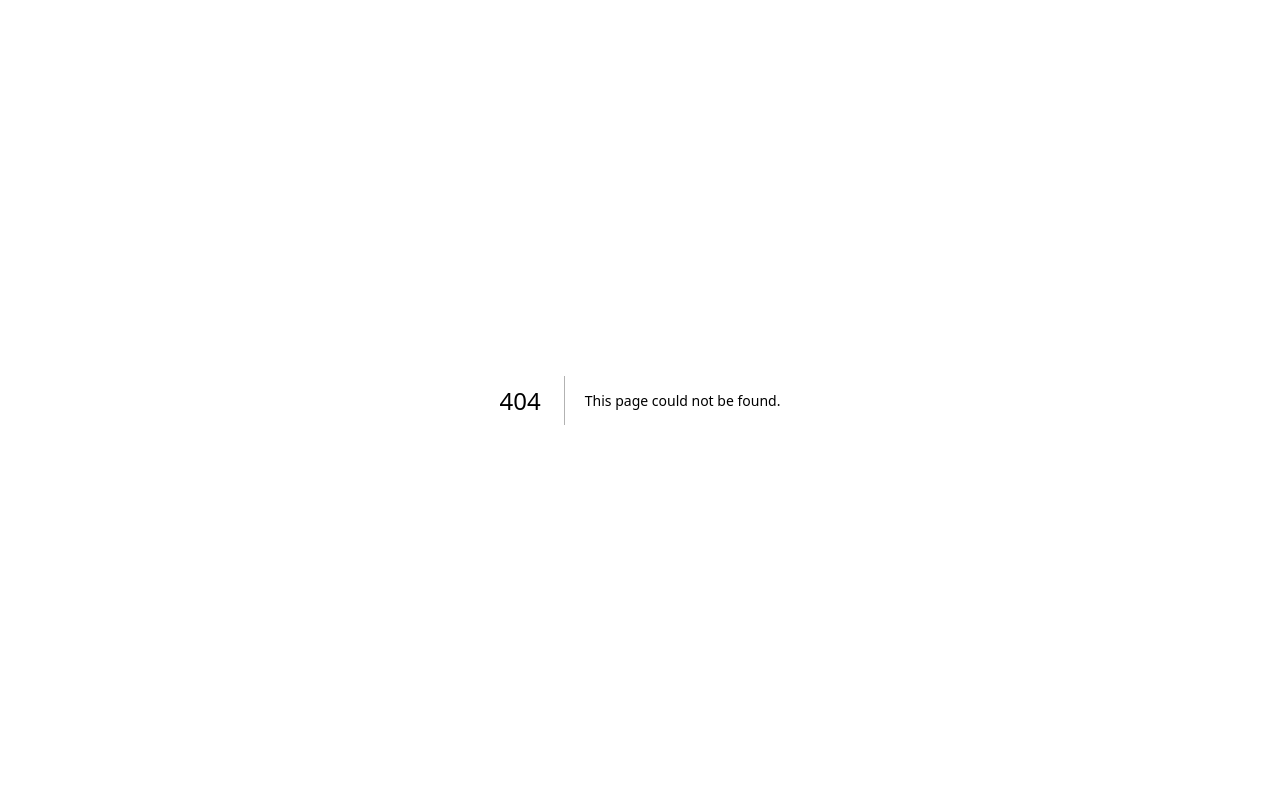
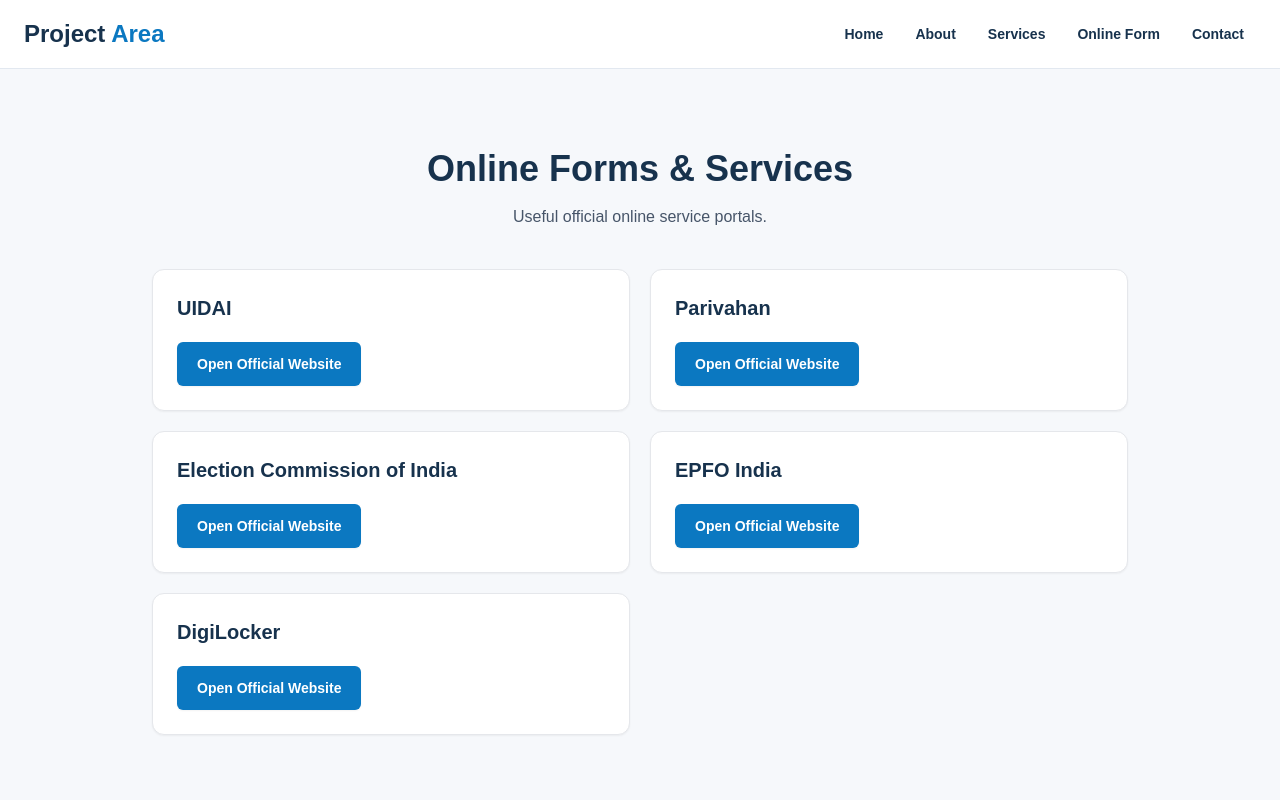
Before and after one commit to govindprojects01/academic-projects-v2, a Next.js app: page /online-form in a window 1280 px wide. Before the commit this address had no page. Shown: the top 800 px of the page. Built offline with nearby package versions, Linux system fonts and the light colour scheme.

Commit message:
Add online forms page

```diff
--- /dev/null
+++ b/app/online-form/page.tsx
@@ -0,0 +1,5 @@
+import { PageShell } from "@/components/PageShell";
+import { ButtonLink } from "@/components/ButtonLink";
+export const metadata={title:"Online Forms"};
+const forms=[['UIDAI','https://uidai.gov.in/'],['Parivahan','https://parivahan.gov.in/'],['Election Commission of India','https://www.eci.gov.in/'],['EPFO India','https://www.epfindia.gov.in/site_en/index.php'],['DigiLocker','https://www.digilocker.gov.in/']];
+export default function OnlineForm(){return <PageShell><section className="mx-auto max-w-5xl px-4 py-20 sm:px-6"><h1 className="text-center text-4xl font-black text-brand-navy">Online Forms & Services</h1><p className="mx-auto mt-4 max-w-2xl text-center text-slate-600">Useful official online service portals.</p><div className="mt-10 grid gap-5 sm:grid-cols-2">{forms.map(([name,url])=><div key={name} className="rounded-xl border bg-white p-6 shadow-sm"><h2 className="text-xl font-black text-brand-navy">{name}</h2><ButtonLink href={url} external className="mt-5">Open Official Website</ButtonLink></div>)}</div></section></PageShell>}
```
